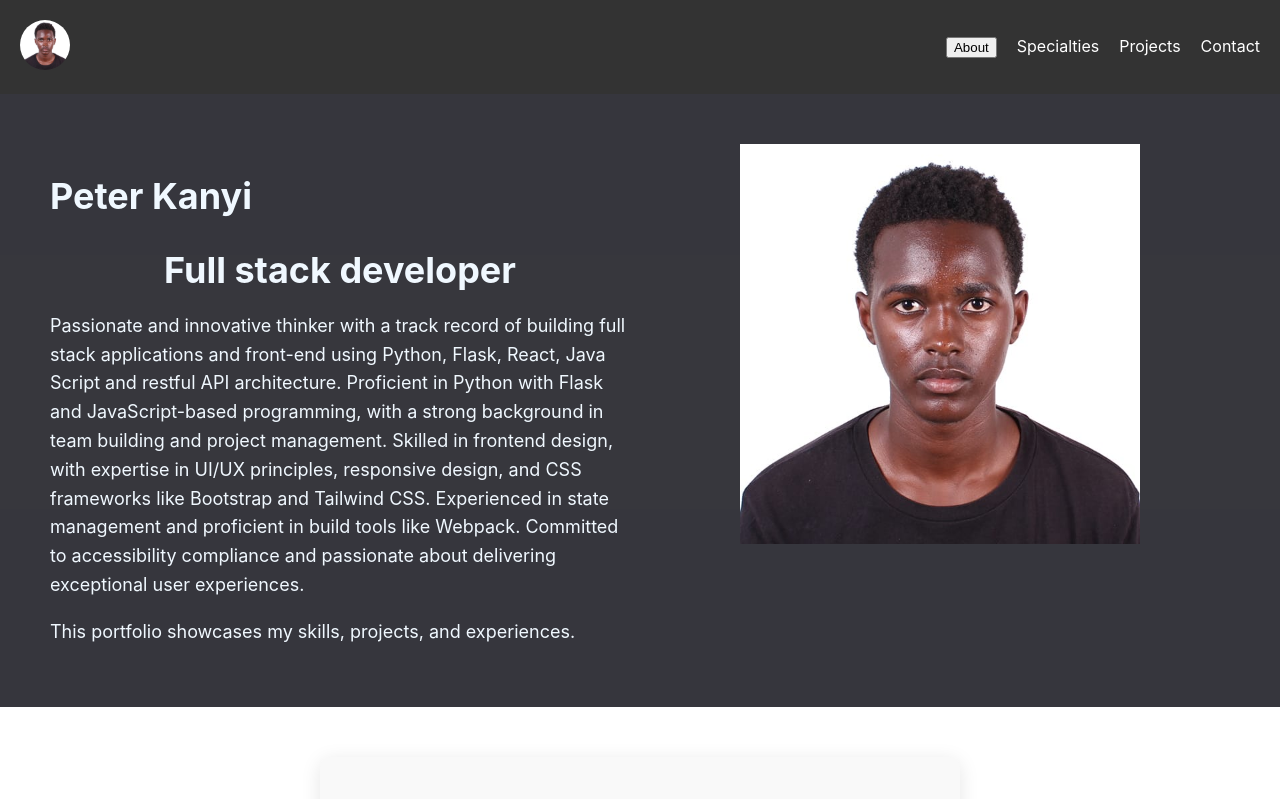
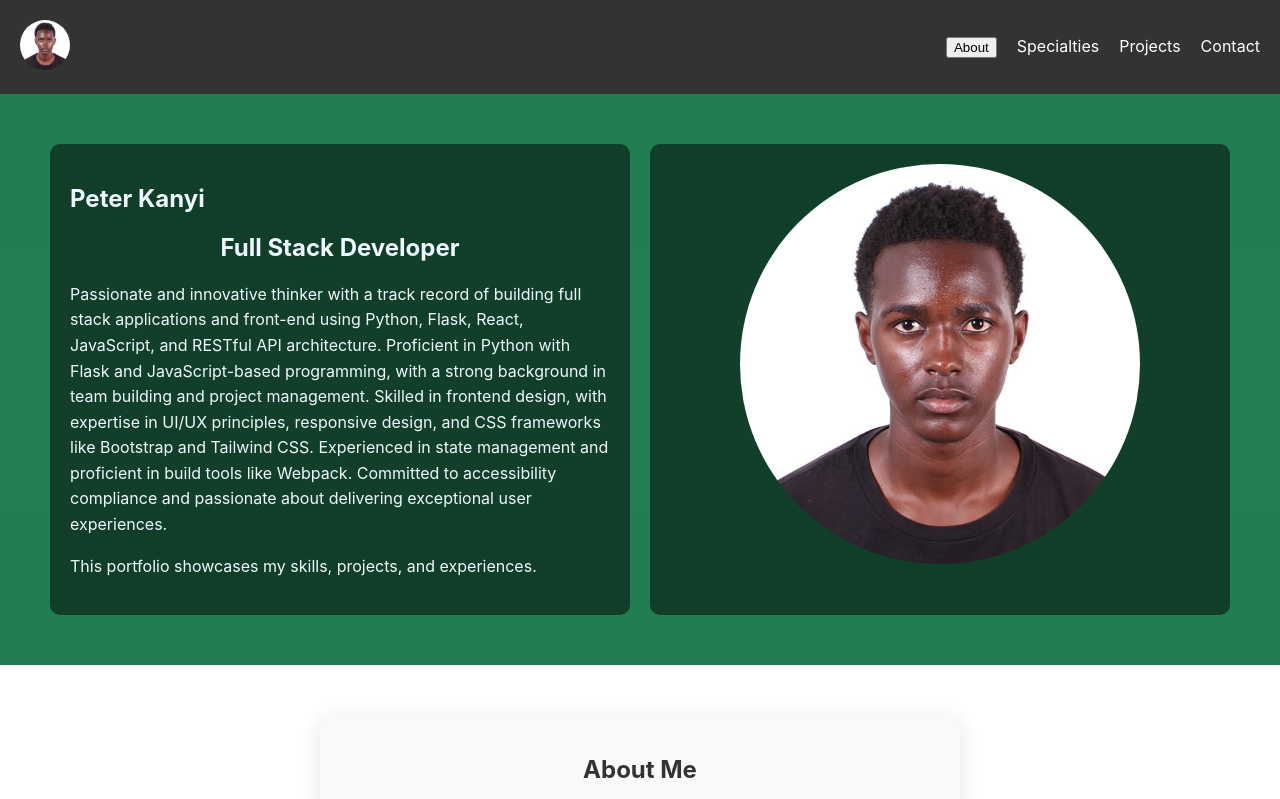
Before and after one commit to kanyi9/kanyi-portfolio, a React (Create React App) app in the folder kanyi-portfolio/: page / in a window 1280 px wide. Shown: the top 799 px of the page. Built offline with nearby package versions, Linux system fonts and the light colour scheme.

Commit message:
updated introduction

```diff
--- a/kanyi-portfolio/src/components/Introduction.css
+++ b/kanyi-portfolio/src/components/Introduction.css
@@ -2,74 +2,52 @@
     display: flex;
     justify-content: space-between;
     padding: 50px;
-    background-color: rgba(49, 49, 56, 0.973);
+    background-color: rgba(29, 122, 79, 0.973);
     overflow: hidden; /* Prevent overflow during animation */
-
 }
 
 .introduction-content {
     flex: 1;
     margin-right: 20px;
     color: aliceblue;
+    background-color: rgba(0, 0, 0, 0.5); /* Optional: Add a background to the text container */
+    padding: 20px; /* Add padding for better spacing */
+    border-radius: 10px; /* Rounded corners */
 }
 
 .introduction-image {
     flex: 1;
     text-align: center;
+    background-color: rgba(0, 0, 0, 0.5); /* Optional: Add a background to the image container */
+    padding: 20px; /* Add padding for better spacing */
+    border-radius: 10px; /* Rounded corners */
 }
 
 .introduction-image img {
     width: 400px;
     height: 400px;
-    -moz-float-edge: 34;
-    /* border-radius: 100%; */
+    border-radius: 50%; /* Optional: Make the image circular */
 }
 
-.introduction h1 {
-    font-size: 36px;
-    margin-bottom: 20px;
-    color: aliceblue;
-}
-
-.introduction h2 {
-    font-size: 36px;
-    margin-bottom: 20px;
-    color: aliceblue;
-}
-
+.introduction h1,
+.introduction h2,
 .introduction p {
-    font-size: 18px;
-    margin-bottom: 10px;
-    color: aliceblue;
+    color: aliceblue; /* Text color */
 }
 
 /* Animation styles */
-.slide-in-left {
-    animation: slide-in-left 2.5s forwards; /* Animation for text */
+.bounce {
+    animation: bounce 2s infinite; /* Bouncing animation */
 }
 
-.slide-in-right {
-    animation: slide-in-right 2.5s forwards; /* Animation for image */
-}
-
-@keyframes slide-in-left {
-    0% {
-        transform: translateX(-100%); /* Start off-screen to the left */
-        opacity: 0; /* Start invisible */
+@keyframes bounce {
+    0%, 20%, 50%, 80%, 100% {
+        transform: translateY(0); /* Start at original position */
     }
-    100% {
-        transform: translateX(0); /* End at original position */
-        opacity: 1; /* End visible */
+    40% {
+        transform: translateY(-10px); /* Move up */
+    }
+    60% {
+        transform: translateY(-5px); /* Move down slightly */
     }
 }
-
-@keyframes slide-in-right {
-    0% {
-        transform: translateX(100%); /* Start off-screen to the right */
-        opacity: 0; /* Start invisible */
-    }
-    100% {
-        transform: translateX(0); /* End at original position */
-        opacity: 1; /* End visible */
-    }
-}
--- a/kanyi-portfolio/src/components/Introduction.js
+++ b/kanyi-portfolio/src/components/Introduction.js
@@ -1,3 +1,31 @@
+
+// import React from 'react';
+// import './Introduction.css';
+
+// const Introduction = () => {
+//     return (
+//         <section className="introduction">
+//             <div className="introduction-content slide-in-left">
+//                 <h1>Peter Kanyi</h1>
+//                 <h2>Full stack developer </h2>
+//                 <p>Passionate and innovative thinker with a track record of building full stack applications and front-end using Python, Flask,
+// React, Java Script and restful API architecture. Proficient in Python with Flask and JavaScript-based programming, with a
+// strong background in team building and project management. Skilled in frontend design, with expertise in UI/UX
+// principles, responsive design, and CSS frameworks like Bootstrap and Tailwind CSS. Experienced in state management
+// and proficient in build tools like Webpack. Committed to accessibility compliance and passionate about delivering
+// exceptional user experiences.
+//                 </p>
+//                 <p>This portfolio showcases my skills, projects, and experiences.</p>
+//             </div>
+//             <div className="introduction-image slide-in-right">
+//                 <img src="./images/kanyi.jpg" alt="Your Name" />
+//             </div>
+//         </section>
+//     );
+// };
+
+// export default Introduction;
+
 
 import React from 'react';
 import './Introduction.css';
@@ -5,19 +33,20 @@ import './Introduction.css';
 const Introduction = () => {
     return (
         <section className="introduction">
-            <div className="introduction-content slide-in-left">
+            <div className="introduction-content bounce">
                 <h1>Peter Kanyi</h1>
-                <h2>Full stack developer </h2>
-                <p>Passionate and innovative thinker with a track record of building full stack applications and front-end using Python, Flask,
-React, Java Script and restful API architecture. Proficient in Python with Flask and JavaScript-based programming, with a
-strong background in team building and project management. Skilled in frontend design, with expertise in UI/UX
-principles, responsive design, and CSS frameworks like Bootstrap and Tailwind CSS. Experienced in state management
-and proficient in build tools like Webpack. Committed to accessibility compliance and passionate about delivering
-exceptional user experiences.
+                <h2>Full Stack Developer</h2>
+                <p>
+                    Passionate and innovative thinker with a track record of building full stack applications and front-end using Python, Flask,
+                    React, JavaScript, and RESTful API architecture. Proficient in Python with Flask and JavaScript-based programming, with a
+                    strong background in team building and project management. Skilled in frontend design, with expertise in UI/UX
+                    principles, responsive design, and CSS frameworks like Bootstrap and Tailwind CSS. Experienced in state management
+                    and proficient in build tools like Webpack. Committed to accessibility compliance and passionate about delivering
+                    exceptional user experiences.
                 </p>
                 <p>This portfolio showcases my skills, projects, and experiences.</p>
             </div>
-            <div className="introduction-image slide-in-right">
+            <div className="introduction-image bounce">
                 <img src="./images/kanyi.jpg" alt="Your Name" />
             </div>
         </section>
```
